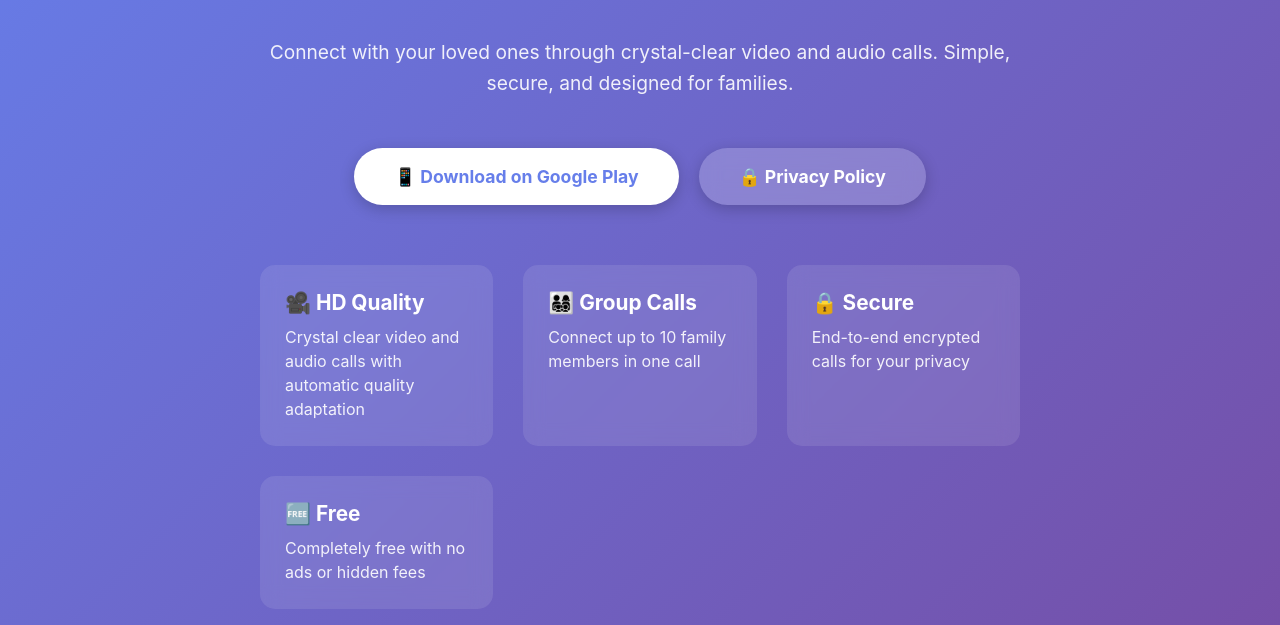
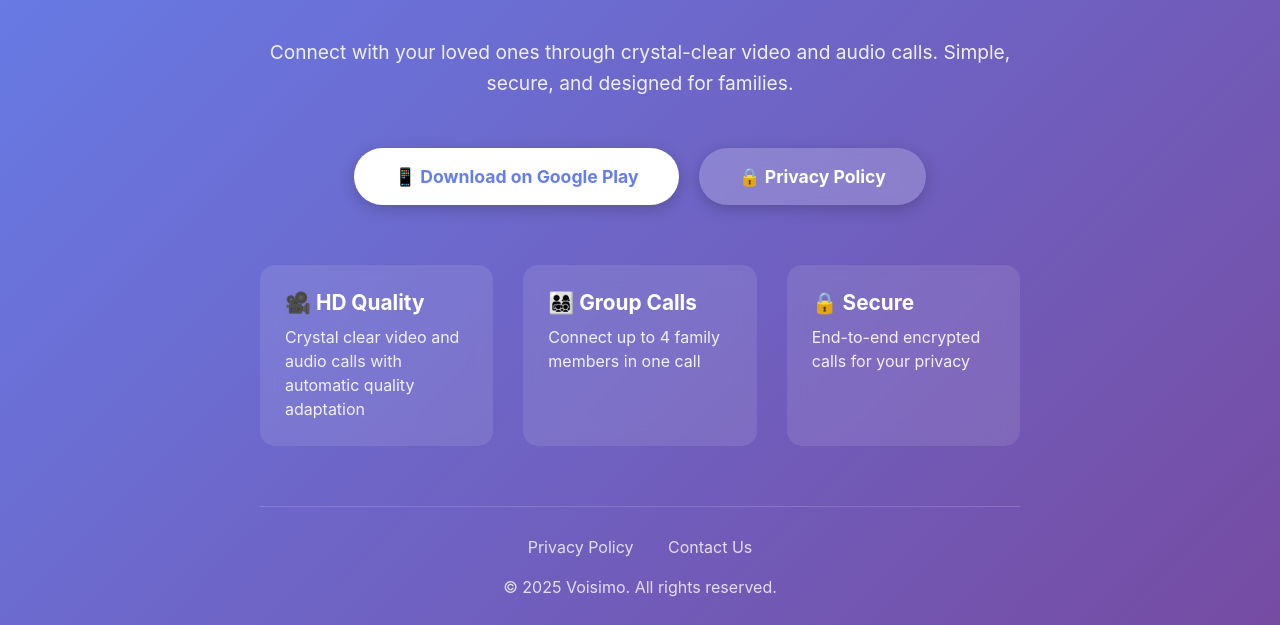
Before and after one commit to ELangApp/voisimo-privacy, a plain HTML site: page index.html in a window 1280 px wide. Shown: the part 175-800 px from the top of the page. Drawn offline with Linux system fonts and the light colour scheme.

Commit message:
Update: Remove Free block, change group size to 4, update year to 2025

```diff
--- a/index.html
+++ b/index.html
@@ -133,22 +133,18 @@
             </div>
             <div class="feature">
                 <h3>👨‍👩‍👧‍👦 Group Calls</h3>
-                <p>Connect up to 10 family members in one call</p>
+                <p>Connect up to 4 family members in one call</p>
             </div>
             <div class="feature">
                 <h3>🔒 Secure</h3>
                 <p>End-to-end encrypted calls for your privacy</p>
-            </div>
-            <div class="feature">
-                <h3>🆓 Free</h3>
-                <p>Completely free with no ads or hidden fees</p>
             </div>
         </div>
 
         <footer>
             <a href="privacy-policy.html">Privacy Policy</a>
             <a href="mailto:voisimoapp@gmail.com">Contact Us</a>
-            <p style="margin-top: 20px;">© 2024 Voisimo. All rights reserved.</p>
+            <p style="margin-top: 20px;">© 2025 Voisimo. All rights reserved.</p>
         </footer>
     </div>
 </body>
```
Also changed, not shown: privacy-policy.html (+1 -1 lines), 1 other file.
